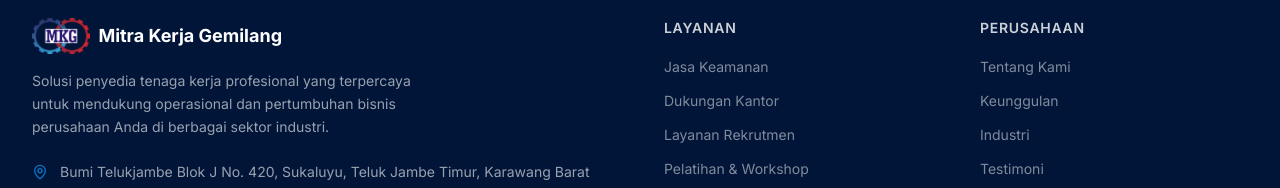
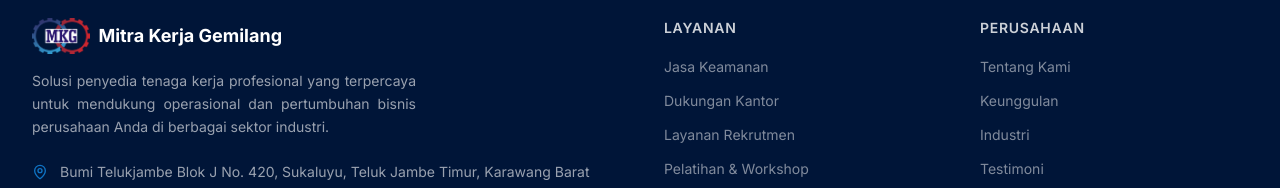
Before and after one commit to rizkymfrz/mkg, a Next.js app: page / in a window 1280 px wide. Shown: the part 10130-10318 px from the top of the page. Built offline with nearby package versions, Linux system fonts and the light colour scheme.

Commit message:
fix: footer fix

```diff
--- a/components/sections/footer/index.tsx
+++ b/components/sections/footer/index.tsx
@@ -49,7 +49,7 @@
               />
               <span className="font-bold text-lg">Mitra Kerja Gemilang</span>
             </div>
-            <p className="mt-4 max-w-sm text-sm leading-relaxed text-white/60">
+            <p className="text-justify mt-4 max-w-sm text-sm leading-relaxed text-white/60">
               Solusi penyedia tenaga kerja profesional yang terpercaya untuk
               mendukung operasional dan pertumbuhan bisnis perusahaan Anda di
               berbagai sektor industri.
```
